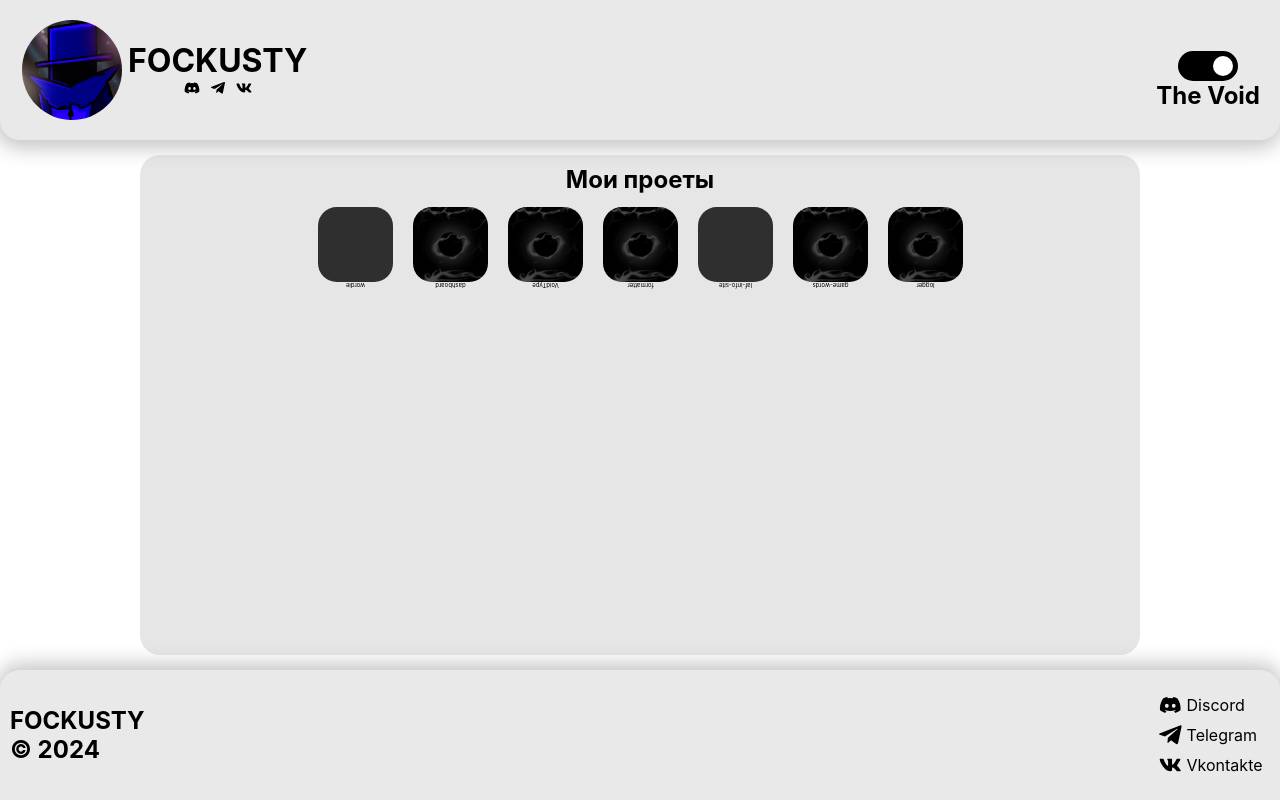
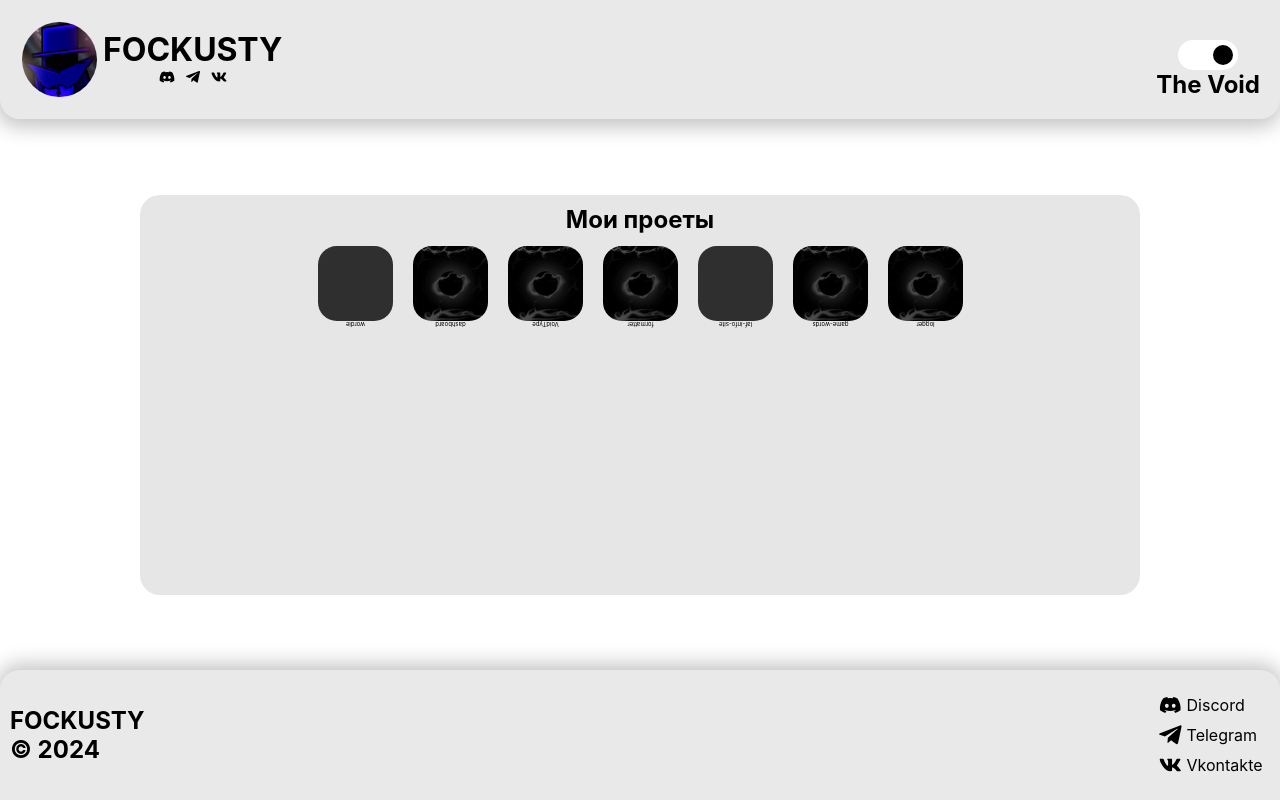
Before and after one commit to FOCKUSTY/fockusty-info, a React (Create React App) app: page / in a window 1280 px wide. Built offline with nearby package versions, Linux system fonts and the light colour scheme; grey boxes are pictures that could not be loaded.

Commit message:
adaptive

```diff
--- a/src/pages/App.tsx
+++ b/src/pages/App.tsx
@@ -3,7 +3,7 @@ import React from 'react';
 import Layout from '../ui/layout.ui';
 import Projects from '../ui/components/projects.components';
 
-import styles from '../styles/app.module.css';
+import styles from './app.module.css';
 
 class Page extends Layout {
     private readonly Page = () => {
--- a/src/styles/app.module.css
+++ b/src/pages/app.module.css
@@ -10,8 +10,13 @@
 
     padding: 10px 20px;
 
-    width: 1000px;
-    height: 500px;
+    width: 100%;
+    min-width: 300px;
+    max-width: 1000px;
+
+    height: 100%;
+    min-height: 200px;
+    max-height: 400px;
 
     border-radius: 20px;
 }
@@ -22,3 +27,9 @@
     align-items: center;
     justify-items: center;
 }
+
+@media screen and (width < 1000px) {
+    #main {
+        width: 70%;
+    }
+}
--- a/src/styles/index.css
+++ b/src/styles/index.css
@@ -49,7 +49,7 @@ body {
     }
 
     *::-webkit-scrollbar-track {
-        background: #121212;
+        background: #656565;
     }
 
     *::-webkit-scrollbar-thumb {
@@ -98,7 +98,7 @@ code {
     text-indent: -9999px;
     width: 60px;
     height: 30px;
-    background: rgb(224 224 224);
+    background: var(--shadow-color);
     display: block;
     border-radius: 100px;
     position: relative;
@@ -117,17 +117,17 @@ code {
 }
 
 .input-switch:checked + .label-switch {
-    background: #000000;
+    background: var(--bg-color);
 }
 
 .input-switch:checked + .label-switch:after {
-    background: #fff;
+    background: var(--text-color);
     left: calc(100% - 5px);
     transform: translateX(-100%);
 }
 
 .label-switch:active:after {
-    width: 50px;
+    width: 20px;
 }
 
 .noselect {
@@ -142,3 +142,37 @@ code {
 .page {
     height: 100%;
 }
+
+@media screen and (width < 600px) {
+    h1 {
+        font-size: 24px;
+    }
+
+    h2 {
+        font-size: 18px;
+    }
+
+    h3 {
+        font-size: 14px;
+    }
+
+    * {
+        font-size: 12px;
+    }
+}
+
+@media screen and (width < 425px) {
+    .label-switch {
+        width: 40px;
+        height: 20px;
+    }
+
+    .label-switch:after {
+        width: 10px;
+        height: 10px;
+    }
+
+    .label-switch:active:after {
+        width: 10px;
+    }
+}
--- a/src/styles/ui/components/logo.module.css
+++ b/src/styles/ui/components/logo.module.css
@@ -10,8 +10,11 @@
 }
 
 .logo img {
-    height: 100px;
-    width: 100px;
+    width: 100%;
+    max-width: 75px;
+    min-width: 50px;
+
+    aspect-ratio: 1/1;
 
     border-radius: 50%;
 }
@@ -44,3 +47,9 @@
 .links * {
     gap: 5px;
 }
+
+@media screen and (width < 425px) {
+    .logo img {
+        width: 0;
+    }
+}
--- a/src/styles/ui/components/projects.module.css
+++ b/src/styles/ui/components/projects.module.css
@@ -98,3 +98,17 @@
 	transform: rotate3d(0, 1, 0, 45deg);
 	filter: brightness(0.5);
 }
+
+@media screen and (width < 1000px) {
+    .projects {
+        height: 100px;
+        max-height: 100px;
+        min-height: 50px;
+
+        width: 100%;
+        max-width: fit-content;
+        min-width: 250px;
+
+        gap: 10px;
+    }
+}
--- a/src/styles/ui/header.module.css
+++ b/src/styles/ui/header.module.css
@@ -27,3 +27,9 @@
 
     padding: 0 10px;
 }
+
+@media screen and (width < 420px) {
+    .logo h2 {
+        font-size: 12px;
+    }
+}
```
